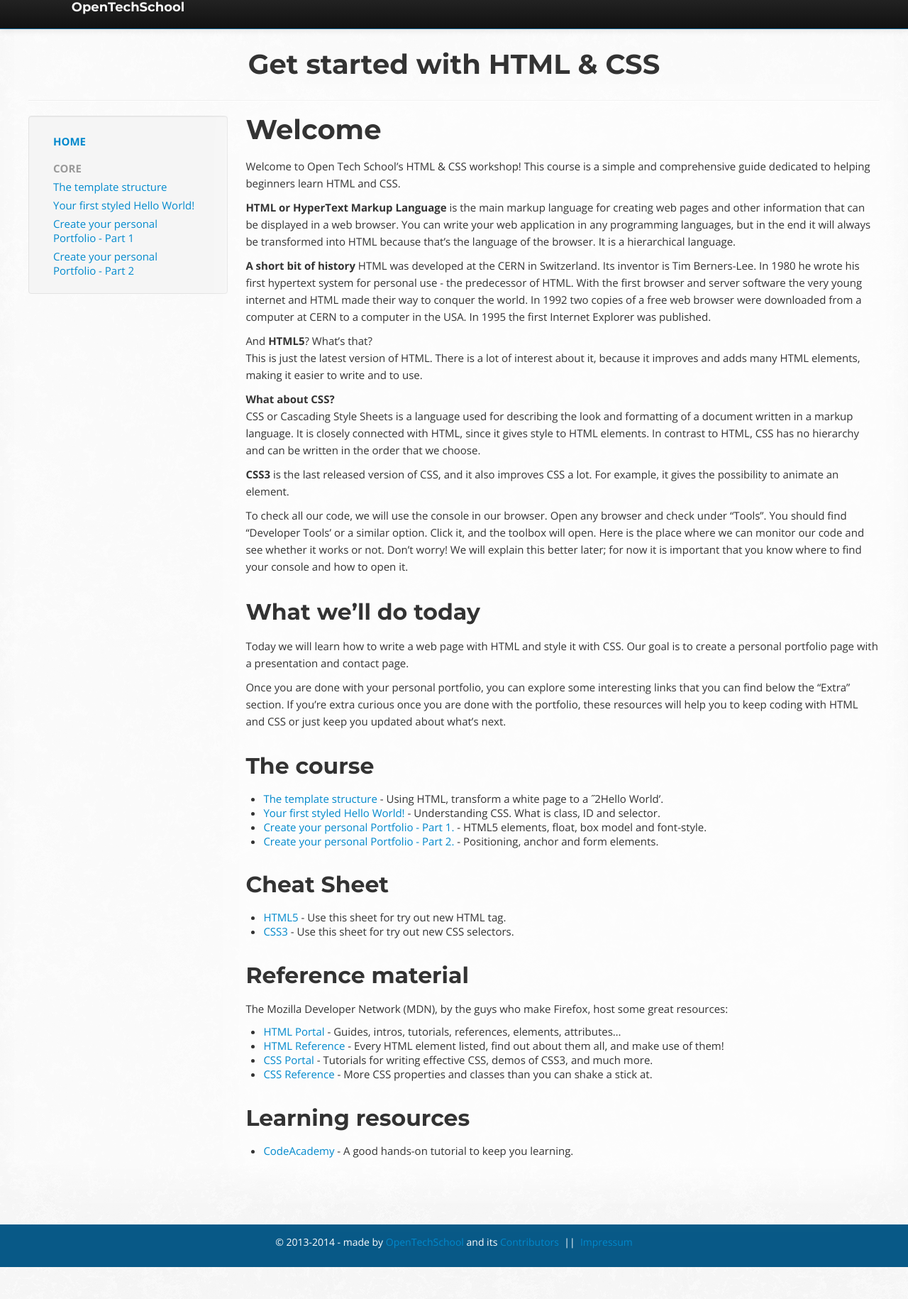
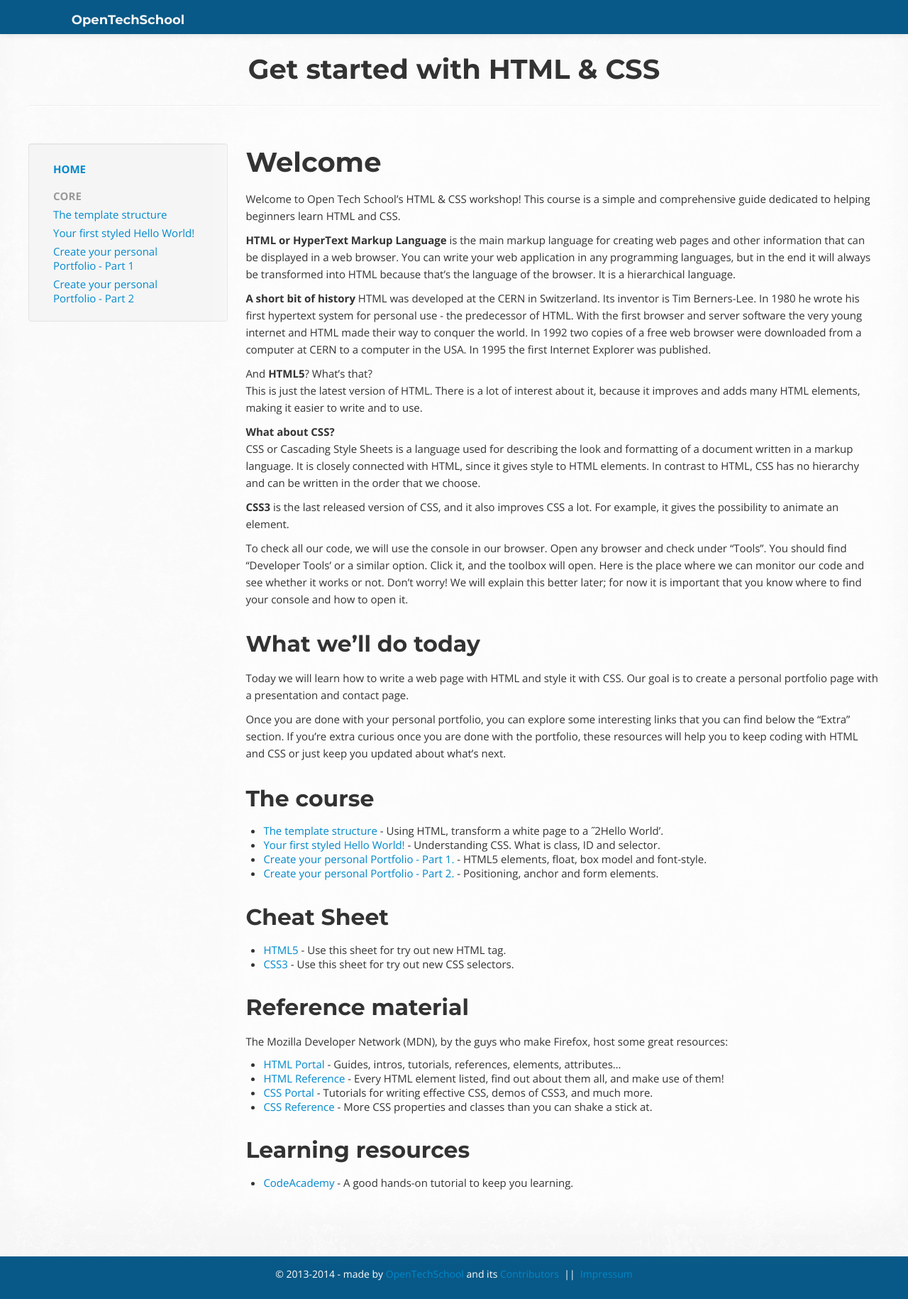
Before and after one commit to OpenTechSchool/html-css-beginners, a Jekyll site: the page built from index.md, in a window 1280 px wide. Shown: the whole page at 71% size. Built offline with Jekyll 4.4.1, drawn with Linux system fonts in a browser that asks for light colours; Markdown is read by kramdown in place of the engine named in the settings; before the commit the page ends 1785 px from its top, so only the background shows below that.

Commit message:
more layout tweaks

```diff
--- a/_layouts/ots.html
+++ b/_layouts/ots.html
@@ -22,8 +22,8 @@
         margin: 1em 0 .5em 0;
       }
 
-      h1 {
-        margin-top: 0;
+      .sidebar-nav {
+        margin-top: 2.25em;
       }
 
       code {
@@ -50,7 +50,7 @@
       }
 
       .navbar-inner {
-        background-color: #085987 !important;
+        background: #085987 !important;
         border-color: #085987 !important;
       }
 
```
